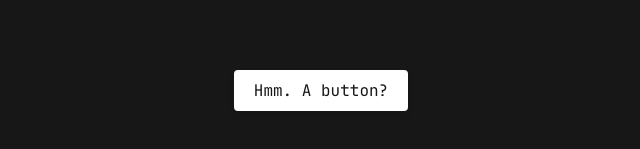
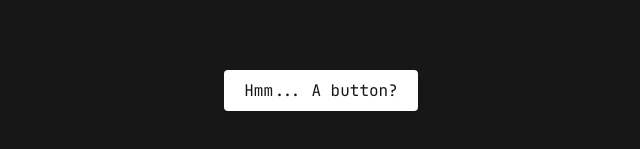
Before and after one commit to Erroryz/sound, a plain HTML site: page index.html in a window 1280 px wide. Shown: the part 279-428 px from the top of the page, without its empty margins (319-959 px from the left). Drawn offline with Linux system fonts and the light colour scheme.

Commit message:
Update index.html

```diff
--- a/index.html
+++ b/index.html
@@ -8,7 +8,7 @@
     <script src="script.js"></script>
 </head>
 <body>
-    <button id="botao" onclick="tocarMusica()">Hmm. A button?</button>
+    <button id="botao" onclick="tocarMusica()">Hmm... A button?</button>
     <audio id="musica">
       <source src="somerandommusic.mp3" type="audio/mp3">
     </audio>
```
